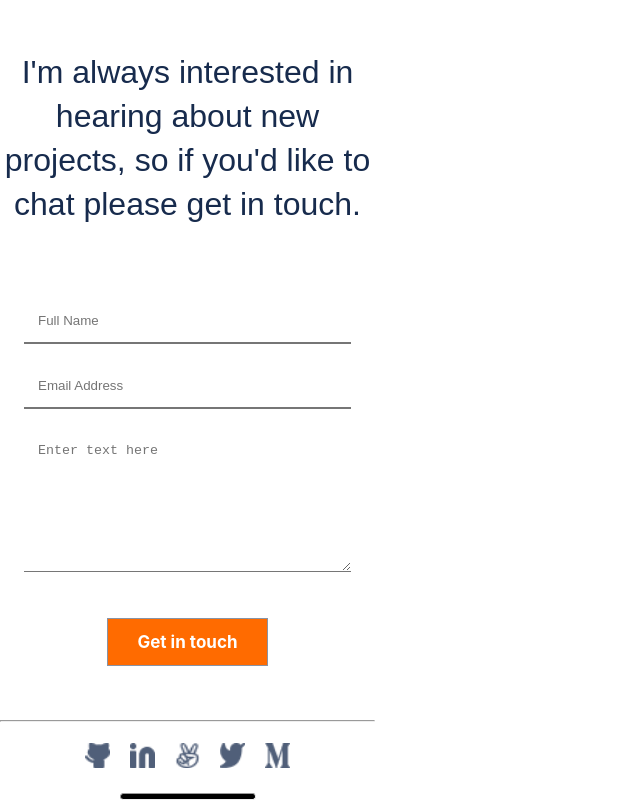
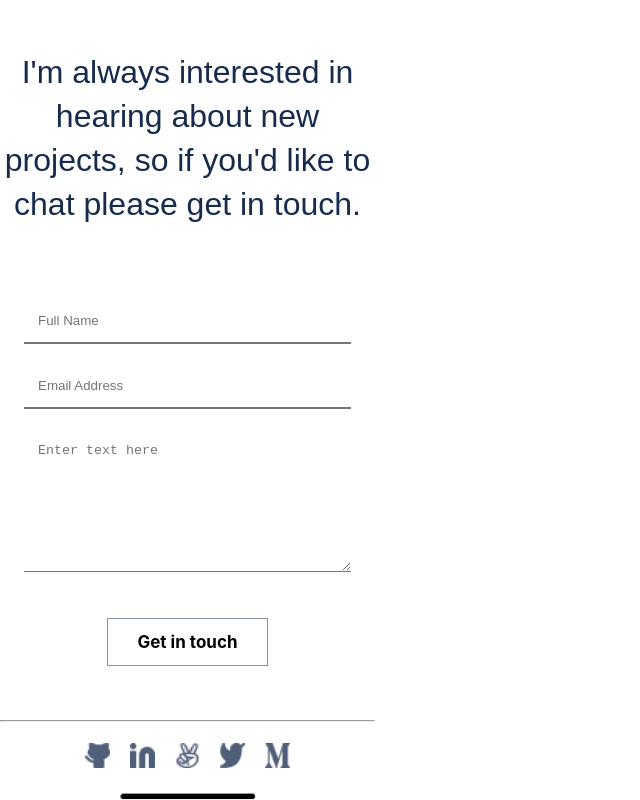
Before and after one commit to Yilikal250/Template2Portfolio, a website: page index.html in a window 1280 px wide. In both pictures the pointer is over the button "Get in touch". Shown: the part 6265-7065 px from the top of the page, without its empty margins (0-640 px from the left). Drawn offline with Linux system fonts and the light colour scheme.

Commit message:
added button styling

```diff
--- a/style.css
+++ b/style.css
@@ -559,3 +559,13 @@ textarea {
   margin-bottom: 30px;
   border-radius: 10px;
 }
+
+.footer-button:hover {
+  background-color: white;
+  color: black;
+}
+
+.footer-button:active {
+  background-color: yellow;
+  color: black;
+}
```
